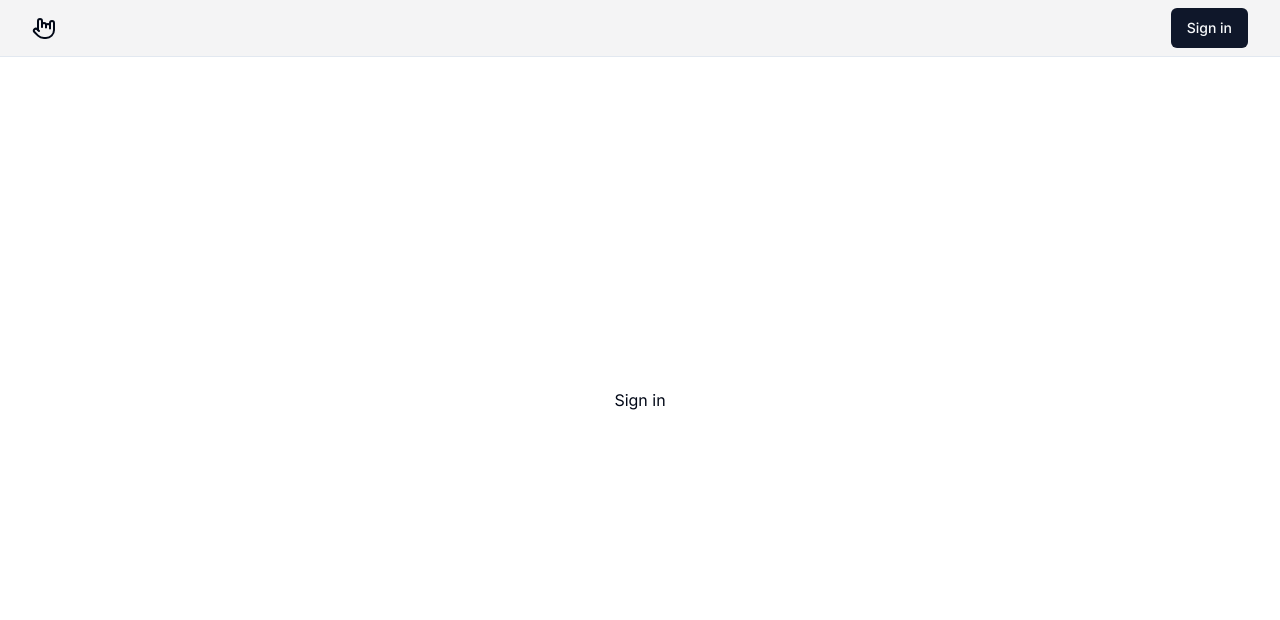
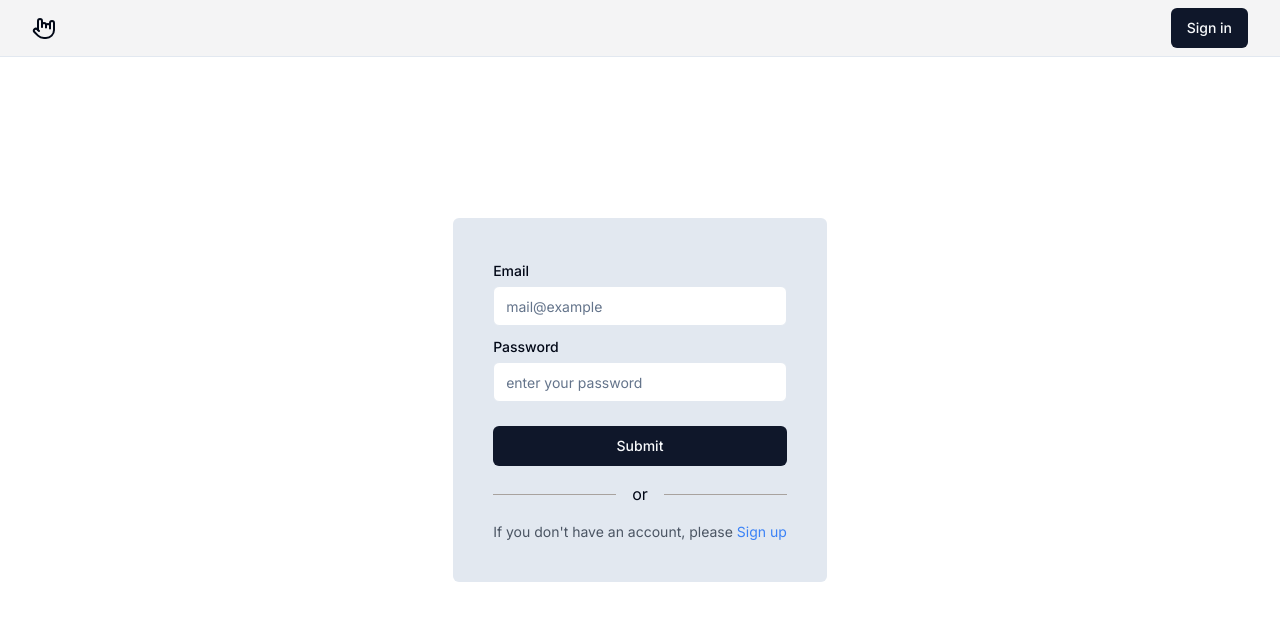
Before and after one commit to hermesonbastos/next-auth, a Next.js app: page /sign-in in a window 1280 px wide. Shown: the top 620 px of the page. Built offline with nearby package versions, Linux system fonts and the light colour scheme.

Commit message:
feat: sign in form completed

```diff
--- a/package.json
+++ b/package.json
@@ -9,6 +9,8 @@
     "lint": "next lint"
   },
   "dependencies": {
+    "@hookform/resolvers": "^3.3.1",
+    "@radix-ui/react-label": "^2.0.2",
     "@radix-ui/react-slot": "^1.0.2",
     "@types/node": "20.6.0",
     "@types/react": "18.2.21",
@@ -23,9 +25,11 @@
     "postcss": "8.4.29",
     "react": "18.2.0",
     "react-dom": "18.2.0",
+    "react-hook-form": "^7.46.1",
     "tailwind-merge": "^1.14.0",
     "tailwindcss": "3.3.3",
     "tailwindcss-animate": "^1.0.7",
-    "typescript": "5.2.2"
+    "typescript": "5.2.2",
+    "zod": "^3.22.2"
   }
 }
--- /dev/null
+++ b/src/app/(auth)/layout.tsx
@@ -0,0 +1,11 @@
+import { FC, ReactNode } from "react";
+
+interface AuthLayoutProps {
+  children: ReactNode;
+}
+
+const AuthLayout: FC<AuthLayoutProps> = ({ children }) => {
+  return <div className="bg-slate-200 p-10 rounded-md">{children}</div>;
+};
+
+export default AuthLayout;
--- a/src/app/(auth)/sign-in/page.tsx
+++ b/src/app/(auth)/sign-in/page.tsx
@@ -1,7 +1,9 @@
+import SignInForm from "@/components/form/SignInForm"
+
 const page = () => {
   return (
-    <div>
-      Sign in
+    <div className="w-full">
+      <SignInForm />
     </div>
   )
 }
--- a/src/app/(auth)/sign-up/page.tsx
+++ b/src/app/(auth)/sign-up/page.tsx
@@ -1,6 +1,6 @@
 const page = () => {
   return (
-    <div>
+    <div className="bg-blue-500 w-full">
       Sign up
     </div>
   )
--- /dev/null
+++ b/src/components/form/SignInForm.tsx
@@ -0,0 +1,88 @@
+"use client";
+
+import { useForm } from "react-hook-form";
+import {
+  Form,
+  FormControl,
+  FormField,
+  FormItem,
+  FormLabel,
+  FormMessage,
+} from "../ui/form";
+import { zodResolver } from "@hookform/resolvers/zod";
+import { z } from "zod";
+import { Input } from "../ui/input";
+import { Button } from "../ui/button";
+import Link from "next/link";
+
+const FormSchema = z.object({
+  email: z.string().min(1, "Email is required").email("Invalid email"),
+  password: z
+    .string()
+    .min(1, "Password is required")
+    .min(8, "Password must have than 8 characters"),
+});
+
+const SignInForm = () => {
+  const onSubmit = (values: z.infer<typeof FormSchema>) => {
+    console.log(values);
+  };
+
+  const form = useForm<z.infer<typeof FormSchema>>({
+    resolver: zodResolver(FormSchema),
+  });
+
+  return (
+    <Form {...form}>
+      <form onSubmit={form.handleSubmit(onSubmit)} className="space-y-6 font">
+        <div className="space-y-2">
+          <FormField
+            control={form.control}
+            name="email"
+            render={({ field }) => (
+              <FormItem>
+                <FormLabel className="font-medium">Email</FormLabel>
+                <FormControl>
+                  <Input className="mt-1" placeholder="mail@example" {...field} />
+                </FormControl>
+                <FormMessage />
+              </FormItem>
+            )}
+          />
+          <FormField
+            control={form.control}
+            name="password"
+            render={({ field }) => (
+              <FormItem>
+                <FormLabel className="font-medium">Password</FormLabel>
+                <FormControl>
+                  <Input className="mt-1"
+                    placeholder="enter your password"
+                    type="password"
+                    {...field}
+                  />
+                </FormControl>
+                <FormMessage />
+              </FormItem>
+            )}
+          />
+        </div>
+        <Button className="w-full mt-6" type="submit">
+          Submit
+        </Button>
+      </form>
+      <div className="mx-auto my-4 flex w-full items-center justify-evenly before:mr-4 before:block before:h-px before:flex-grow before:bg-stone-400 after:ml-4 after:block after:h-px after:flex-grow after:bg-stone-400">
+        or
+      </div>
+      <p className="text-center text-sm text-gray-600 mt-2">
+        If you don't have an account, please
+        <Link className="text-blue-500 hover:underline" href="/sign-up">
+          {" "}
+          Sign up
+        </Link>{" "}
+      </p>
+    </Form>
+  );
+};
+
+export default SignInForm;
--- /dev/null
+++ b/src/components/ui/form.tsx
@@ -0,0 +1,176 @@
+import * as React from "react"
+import * as LabelPrimitive from "@radix-ui/react-label"
+import { Slot } from "@radix-ui/react-slot"
+import {
+  Controller,
+  ControllerProps,
+  FieldPath,
+  FieldValues,
+  FormProvider,
+  useFormContext,
+} from "react-hook-form"
+
+import { cn } from "@/lib/utils"
+import { Label } from "@/components/ui/label"
+
+const Form = FormProvider
+
+type FormFieldContextValue<
+  TFieldValues extends FieldValues = FieldValues,
+  TName extends FieldPath<TFieldValues> = FieldPath<TFieldValues>
+> = {
+  name: TName
+}
+
+const FormFieldContext = React.createContext<FormFieldContextValue>(
+  {} as FormFieldContextValue
+)
+
+const FormField = <
+  TFieldValues extends FieldValues = FieldValues,
+  TName extends FieldPath<TFieldValues> = FieldPath<TFieldValues>
+>({
+  ...props
+}: ControllerProps<TFieldValues, TName>) => {
+  return (
+    <FormFieldContext.Provider value={{ name: props.name }}>
+      <Controller {...props} />
+    </FormFieldContext.Provider>
+  )
+}
+
+const useFormField = () => {
+  const fieldContext = React.useContext(FormFieldContext)
+  const itemContext = React.useContext(FormItemContext)
+  const { getFieldState, formState } = useFormContext()
+
+  const fieldState = getFieldState(fieldContext.name, formState)
+
+  if (!fieldContext) {
+    throw new Error("useFormField should be used within <FormField>")
+  }
+
+  const { id } = itemContext
+
+  return {
+    id,
+    name: fieldContext.name,
+    formItemId: `${id}-form-item`,
+    formDescriptionId: `${id}-form-item-description`,
+    formMessageId: `${id}-form-item-message`,
+    ...fieldState,
+  }
+}
+
+type FormItemContextValue = {
+  id: string
+}
+
+const FormItemContext = React.createContext<FormItemContextValue>(
+  {} as FormItemContextValue
+)
+
+const FormItem = React.forwardRef<
+  HTMLDivElement,
+  React.HTMLAttributes<HTMLDivElement>
+>(({ className, ...props }, ref) => {
+  const id = React.useId()
+
+  return (
+    <FormItemContext.Provider value={{ id }}>
+      <div ref={ref} className={className} {...props} />
+    </FormItemContext.Provider>
+  )
+})
+FormItem.displayName = "FormItem"
+
+const FormLabel = React.forwardRef<
+  React.ElementRef<typeof LabelPrimitive.Root>,
+  React.ComponentPropsWithoutRef<typeof LabelPrimitive.Root>
+>(({ className, ...props }, ref) => {
+  const { error, formItemId } = useFormField()
+
+  return (
+    <Label
+      ref={ref}
+      className={className}
+      htmlFor={formItemId}
+      {...props}
+    />
+  )
+})
+FormLabel.displayName = "FormLabel"
+
+const FormControl = React.forwardRef<
+  React.ElementRef<typeof Slot>,
+  React.ComponentPropsWithoutRef<typeof Slot>
+>(({ ...props }, ref) => {
+  const { error, formItemId, formDescriptionId, formMessageId } = useFormField()
+
+  return (
+    <Slot
+      ref={ref}
+      id={formItemId}
+      aria-describedby={
+        !error
+          ? `${formDescriptionId}`
+          : `${formDescriptionId} ${formMessageId}`
+      }
+      aria-invalid={!!error}
+      {...props}
+    />
+  )
+})
+FormControl.displayName = "FormControl"
+
+const FormDescription = React.forwardRef<
+  HTMLParagraphElement,
+  React.HTMLAttributes<HTMLParagraphElement>
+>(({ className, ...props }, ref) => {
+  const { formDescriptionId } = useFormField()
+
+  return (
+    <p
+      ref={ref}
+      id={formDescriptionId}
+      className={cn("text-sm text-muted-foreground", className)}
+      {...props}
+    />
+  )
+})
+FormDescription.displayName = "FormDescription"
+
+const FormMessage = React.forwardRef<
+  HTMLParagraphElement,
+  React.HTMLAttributes<HTMLParagraphElement>
+>(({ className, children, ...props }, ref) => {
+  const { error, formMessageId } = useFormField()
+  const body = error ? String(error?.message) : children
+
+  if (!body) {
+    return null
+  }
+
+  return (
+    <p
+      ref={ref}
+      id={formMessageId}
+      className={cn("text-sm font-medium text-destructive", className)}
+      {...props}
+    >
+      {body}
+    </p>
+  )
+})
+FormMessage.displayName = "FormMessage"
+
+export {
+  useFormField,
+  Form,
+  FormItem,
+  FormLabel,
+  FormControl,
+  FormDescription,
+  FormMessage,
+  FormField,
+}
--- /dev/null
+++ b/src/components/ui/input.tsx
@@ -0,0 +1,25 @@
+import * as React from "react"
+
+import { cn } from "@/lib/utils"
+
+export interface InputProps
+  extends React.InputHTMLAttributes<HTMLInputElement> {}
+
+const Input = React.forwardRef<HTMLInputElement, InputProps>(
+  ({ className, type, ...props }, ref) => {
+    return (
+      <input
+        type={type}
+        className={cn(
+          "flex h-10 w-full rounded-md border border-input bg-background px-3 py-2 text-sm ring-offset-background file:border-0 file:bg-transparent file:text-sm file:font-medium placeholder:text-muted-foreground focus-visible:outline-none focus-visible:ring-2 focus-visible:ring-ring focus-visible:ring-offset-2 disabled:cursor-not-allowed disabled:opacity-50",
+          className
+        )}
+        ref={ref}
+        {...props}
+      />
+    )
+  }
+)
+Input.displayName = "Input"
+
+export { Input }
--- /dev/null
+++ b/src/components/ui/label.tsx
@@ -0,0 +1,26 @@
+"use client"
+
+import * as React from "react"
+import * as LabelPrimitive from "@radix-ui/react-label"
+import { cva, type VariantProps } from "class-variance-authority"
+
+import { cn } from "@/lib/utils"
+
+const labelVariants = cva(
+  "text-sm font-medium leading-none peer-disabled:cursor-not-allowed peer-disabled:opacity-70"
+)
+
+const Label = React.forwardRef<
+  React.ElementRef<typeof LabelPrimitive.Root>,
+  React.ComponentPropsWithoutRef<typeof LabelPrimitive.Root> &
+    VariantProps<typeof labelVariants>
+>(({ className, ...props }, ref) => (
+  <LabelPrimitive.Root
+    ref={ref}
+    className={cn(labelVariants(), className)}
+    {...props}
+  />
+))
+Label.displayName = LabelPrimitive.Root.displayName
+
+export { Label }
```
Also changed, not shown: 1 other file (tests, documents, lock files or other folders).
